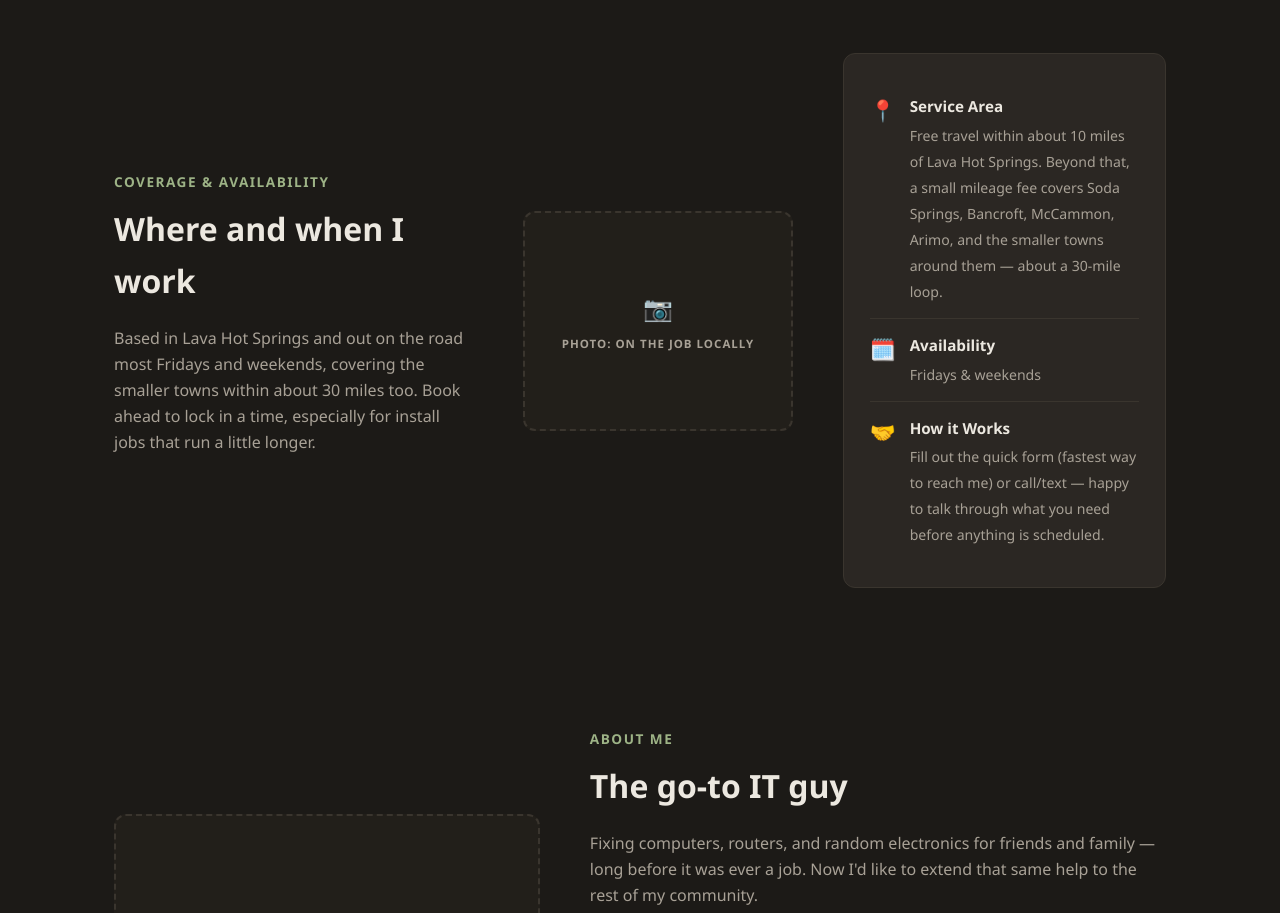
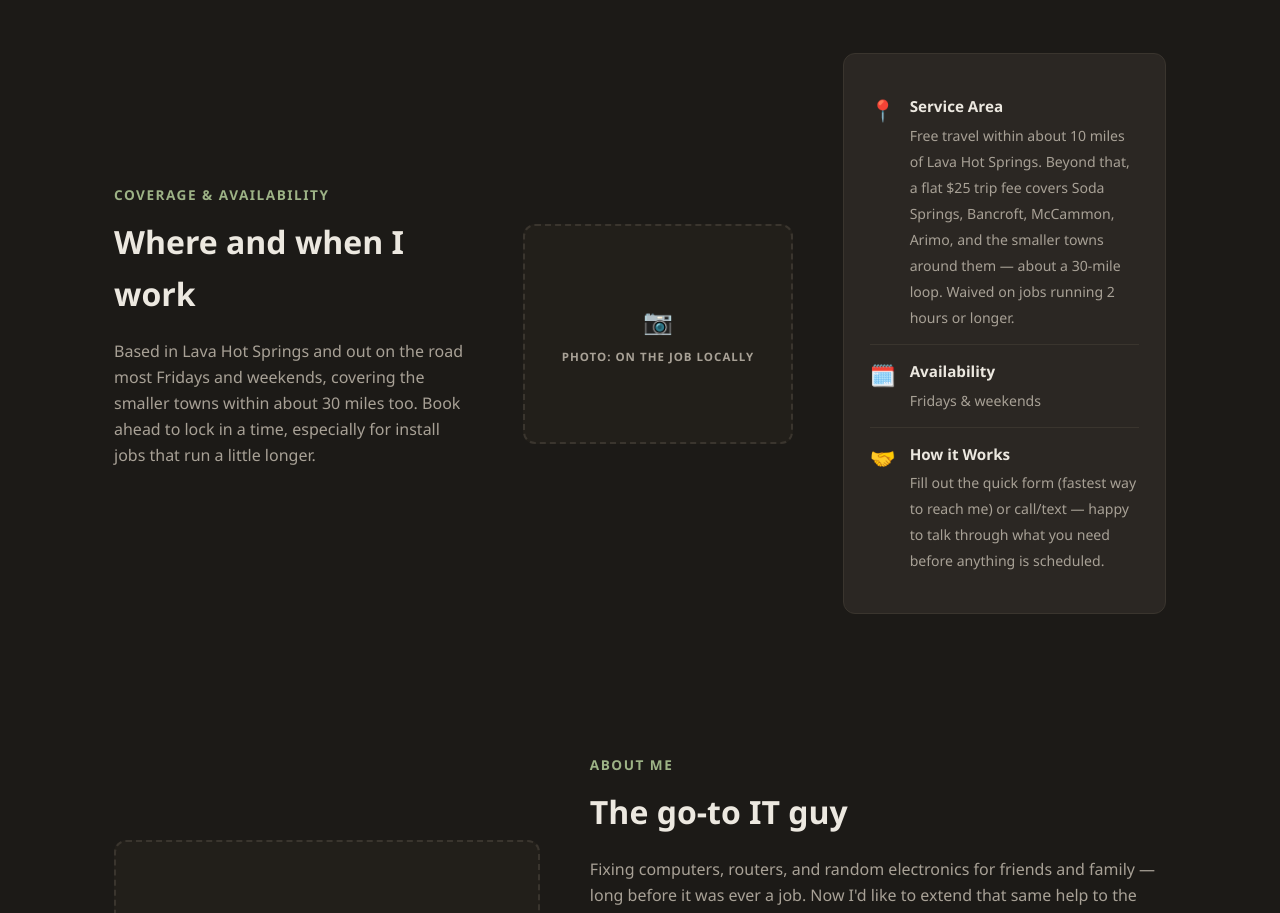
Before and after one commit to martwez/lavatechpro, a React (Vite) app: page / in a window 1280 px wide. Shown: the part 1740-2653 px from the top of the page. Built offline with nearby package versions, Linux system fonts and the light colour scheme.

Commit message:
Switch service area travel fee to a flat $25 rate
Replaces the mileage-based fee with a simpler flat rate for the
10-30 mile zone, waived on jobs running 2+ hours.

```diff
--- a/src/components/ServiceArea.tsx
+++ b/src/components/ServiceArea.tsx
@@ -6,7 +6,7 @@ const facts = [
     icon: '📍',
     title: 'Service Area',
     detail:
-      'Free travel within about 10 miles of Lava Hot Springs. Beyond that, a small mileage fee covers Soda Springs, Bancroft, McCammon, Arimo, and the smaller towns around them — about a 30-mile loop.',
+      'Free travel within about 10 miles of Lava Hot Springs. Beyond that, a flat $25 trip fee covers Soda Springs, Bancroft, McCammon, Arimo, and the smaller towns around them — about a 30-mile loop. Waived on jobs running 2 hours or longer.',
   },
   {
     icon: '🗓️',
```
